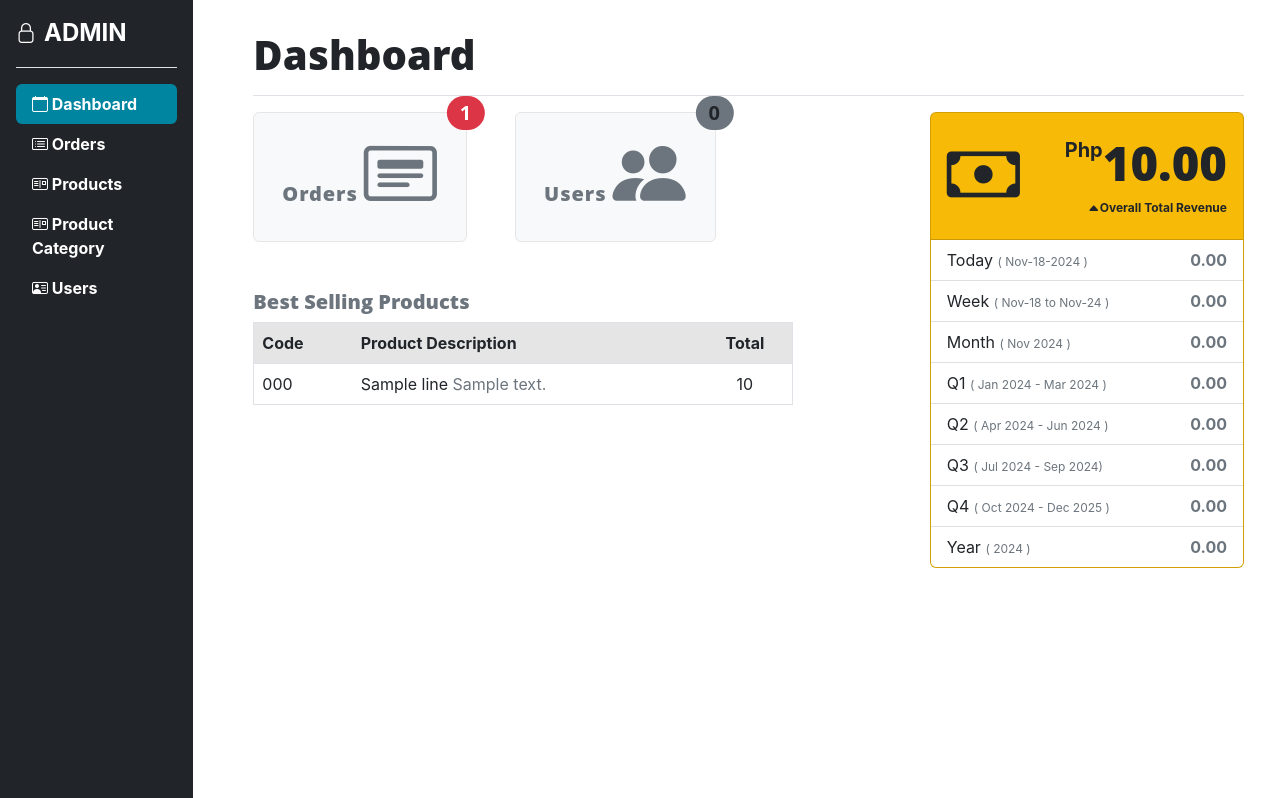
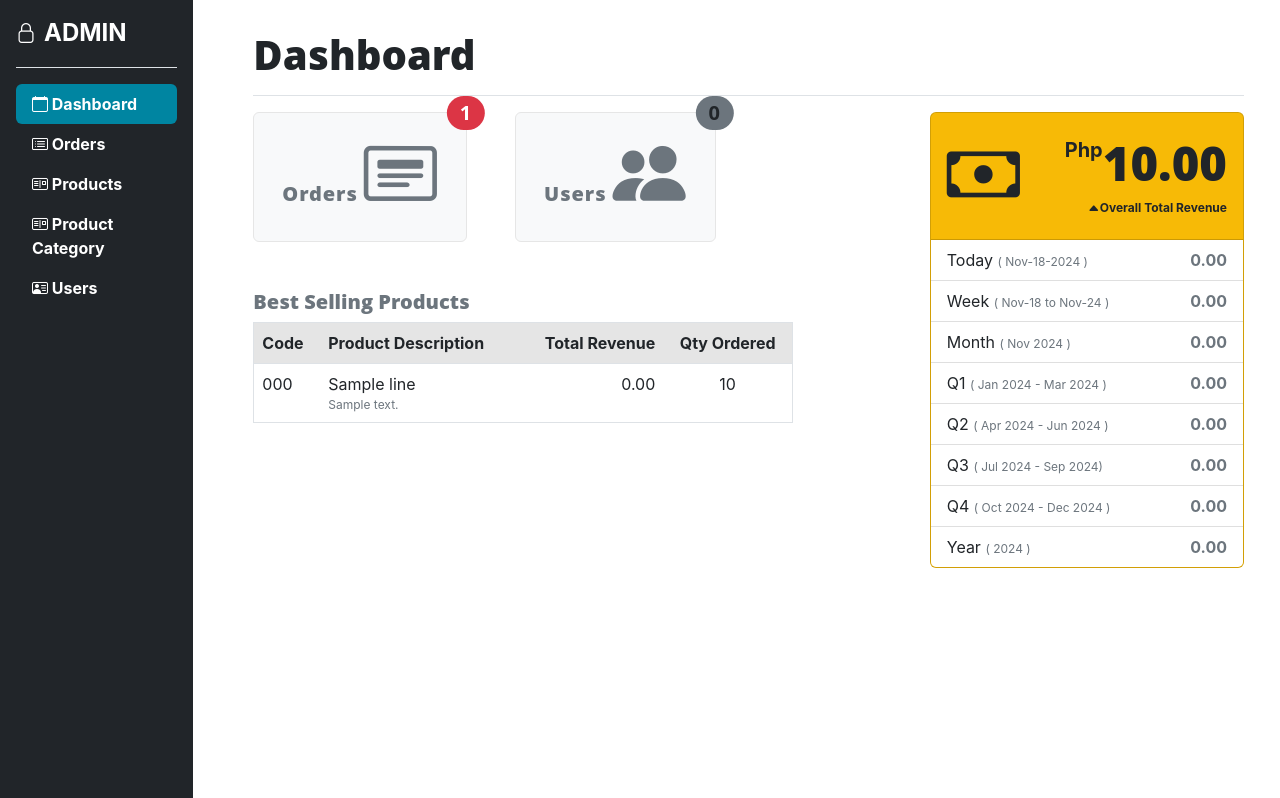
Before and after one commit to vsc-devph/ecommerce_pastry_delight, a Flask app: page /admin_dashboard in a window 1280 px wide. Shown: the part 77-875 px from the top of the page. Run offline with Flask 3, Linux system fonts and the light colour scheme; a user stored in the database is signed in; data comes from the database, SQL or seed files in the repository; tables that the repository leaves empty hold one stand-in row (values such as "Sample post"); some libraries are stand-ins or nearby versions.

Commit message:
Update admin dashboard

```diff
--- a/model.py
+++ b/model.py
@@ -269,7 +269,7 @@ class DBInit():
     def product_best_selling(self, limit):
         query = """
             SELECT order_line.product_id , product.code,order_line.product_name,order_line.product_desc,
-            SUM(order_line.quantity) as total_qty
+            SUM(order_line.quantity) as total_qty,SUM(order_line.price_after_discount) as total_amt
             FROM order_line
             INNER JOIN order_header
             on order_header.id == order_line.order_header_id
@@ -277,7 +277,7 @@ class DBInit():
             on product.id == order_line.product_id
             WHERE order_header.status = 'PAID'
             GROUP BY product_id,product.code,product_name, product_desc
-            ORDER BY  SUM(order_line.quantity) DESC
+            ORDER BY  SUM(order_line.quantity) DESC,SUM(order_line.price_after_discount) DESC
         """
         limit = f" limit {limit}"
         result = db.session.execute(text(query + limit))
@@ -616,7 +616,7 @@ class DBInit():
 
         prev_month = 12 if end_of_quarter.month == 1 else end_of_quarter.month - 1
         record = {
-            'date_range': f"{start_of_quarter.strftime('%b %Y')} - {end_of_quarter.replace(month=prev_month).strftime('%b %Y')}",
+            'date_range': f"{start_of_quarter.strftime('%b %Y')} - {end_of_quarter.replace(month=prev_month, year=start_of_quarter.year).strftime('%b %Y')}",
             'total': total}
         return record
 
--- a/templates/admin_dashboard.html
+++ b/templates/admin_dashboard.html
@@ -68,7 +68,8 @@
                                     <tr class="table-active">
                                         <th>Code</th>
                                         <th>Product Description</th>
-                                        <th class="text-center">Total</th>
+                                        <th class="text-end">Total Revenue</th>
+                                        <th class="text-center">Qty Ordered</th>
                                     </tr>
                                     </thead>
                                     <tbody>
@@ -76,8 +77,9 @@
                                     <tr>
                                         <td>{{ product.code }}</td>
                                         <td>{{ product.product_name }}
-                                            <span class="text-muted">{{ product.product_desc }}</span>
+                                            <div class="text-muted fs-7">{{ product.product_desc }}</div>
                                         </td>
+                                        <td class="text-end">{{ '{:,.2f}'.format(product.total_amt) }}</td>
                                         <td class="text-center">{{ product.total_qty|int }}</td>
                                     </tr>
                                     {% endfor %}
```
